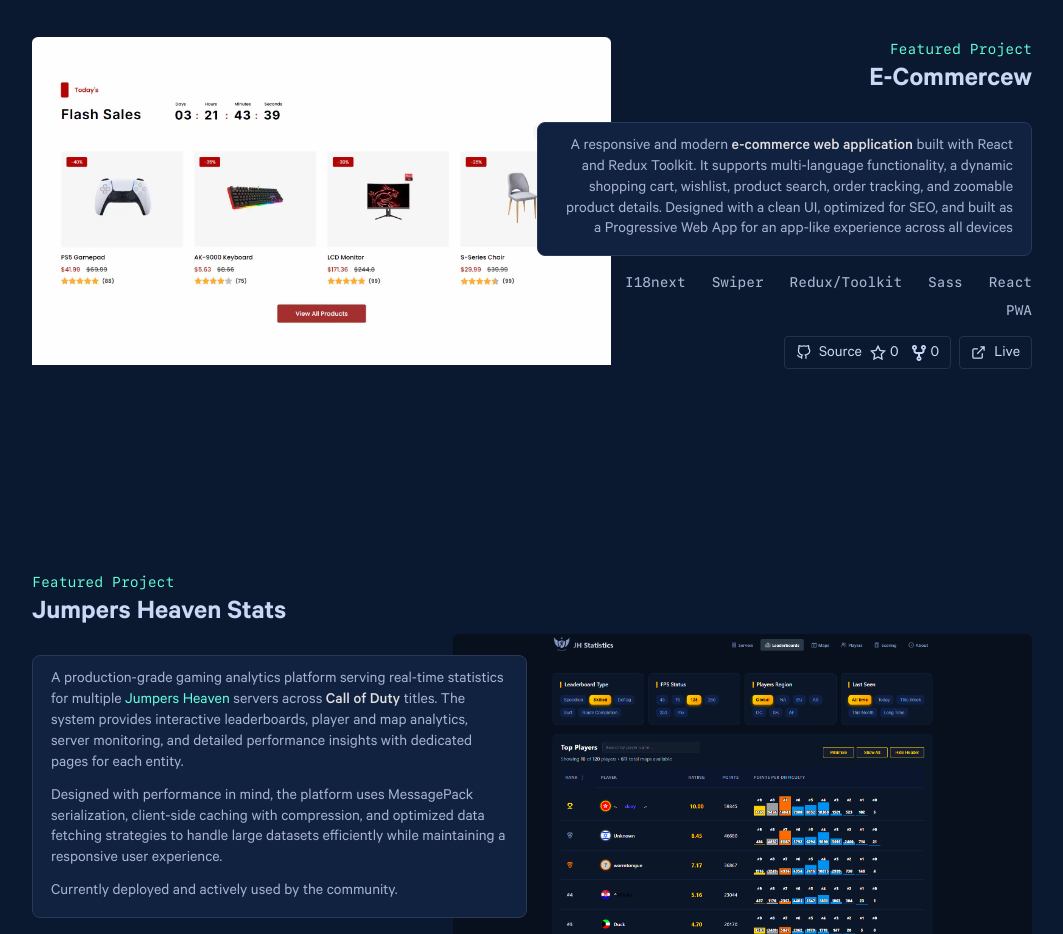
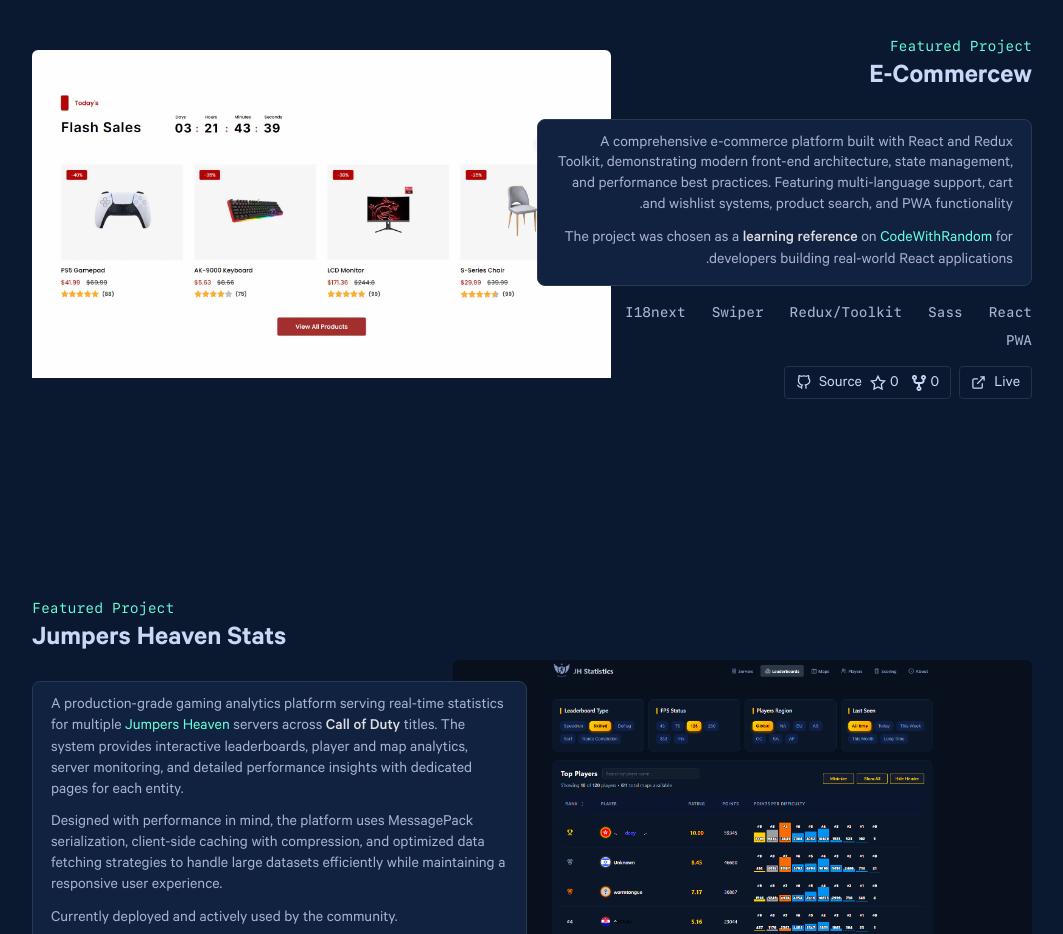
Before and after one commit to Moamal-2000/moamal-alaa, a Next.js app: page / in a window 1280 px wide. Shown: the part 2500-3434 px from the top of the page, without its empty margins (108-1171 px from the left). Built offline with nearby package versions, Linux system fonts and the light colour scheme; no server answers.

Commit message:
update(featureProjects): update "E-Commerce" project's description

```diff
--- a/src/data/featuredProjects.jsx
+++ b/src/data/featuredProjects.jsx
@@ -4,15 +4,27 @@ export const FEATURED_PROJECTS = [
   {
     title: "E-Commercew",
     description: (
-      <p>
-        A responsive and modern{" "}
-        <strong className="highlight">e-commerce web application</strong> built
-        with React and Redux Toolkit. It supports multi-language functionality,
-        a dynamic shopping cart, wishlist, product search, order tracking, and
-        zoomable product details. Designed with a clean UI, optimized for SEO,
-        and built as a Progressive Web App for an app-like experience across all
-        devices
-      </p>
+      <>
+        <p>
+          A comprehensive e-commerce platform built with React and Redux
+          Toolkit, demonstrating modern front-end architecture, state
+          management, and performance best practices. Featuring multi-language
+          support, cart and wishlist systems, product search, and PWA
+          functionality.
+        </p>
+        <p>
+          The project was chosen as a{" "}
+          <strong className="highlight">learning reference</strong> on{" "}
+          <AnchorLink
+            href="https://www.codewithrandom.com/2024/06/04/create-e-commerce-website-using-react"
+            target="_blank"
+            rel="noopener noreferrer"
+          >
+            CodeWithRandom
+          </AnchorLink>{" "}
+          for developers building real-world React applications.
+        </p>
+      </>
     ),
     technologies: [
       "React",
```
